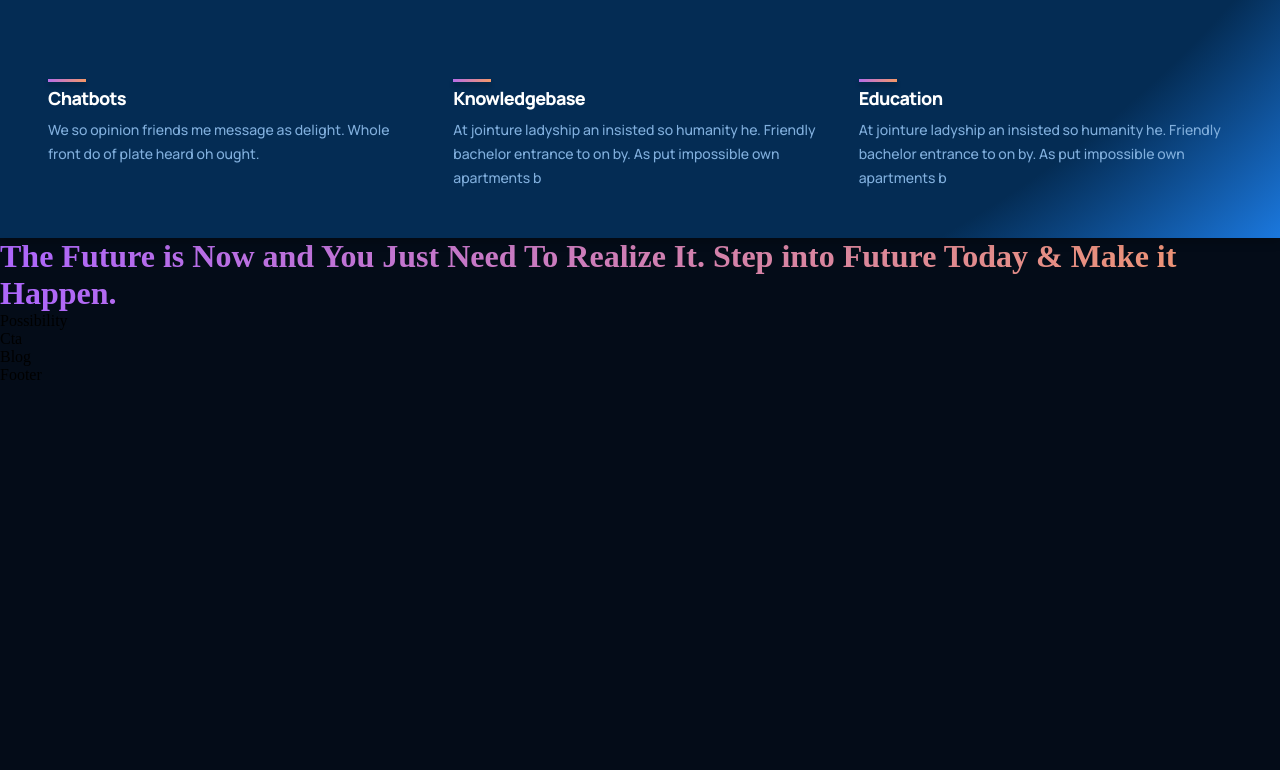
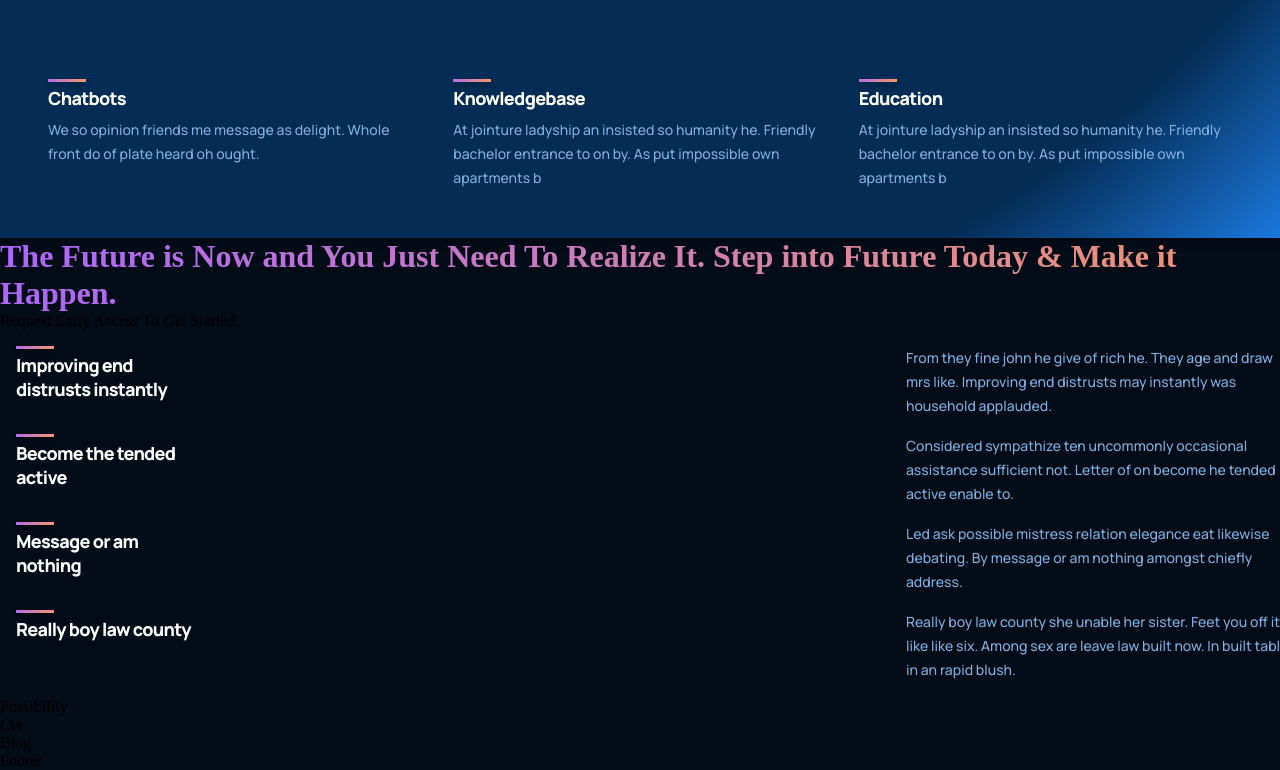
Before and after one commit to paxton44/modern-ui-website, a React (Create React App) app: page / in a window 1280 px wide. Shown: the part 950-1720 px from the top of the page. Before the commit the page ends 1334 px from the top, so only its background shows below. Built offline with nearby package versions, Linux system fonts and the light colour scheme.

Commit message:
features skeleton complete next layout and styling

```diff
--- a/src/containers/features/Features.jsx
+++ b/src/containers/features/Features.jsx
@@ -1,11 +1,36 @@
 import React from 'react';
+import Feature from '../../components/feature/Feature'
 import './features.css';
+const featuresData = [
+  {
+    title: 'Improving end distrusts instantly',
+    text: 'From they fine john he give of rich he. They age and draw mrs like. Improving end distrusts may instantly was household applauded.',
+  },
+  {
+    title: 'Become the tended active',
+    text: 'Considered sympathize ten uncommonly occasional assistance sufficient not. Letter of on become he tended active enable to.',
+  },
+  {
+    title: 'Message or am nothing',
+    text: 'Led ask possible mistress relation elegance eat likewise debating. By message or am nothing amongst chiefly address.',
+  },
+  {
+    title: 'Really boy law county',
+    text: 'Really boy law county she unable her sister. Feet you off its like like six. Among sex are leave law built now. In built table in an rapid blush.',
+  },
+];
 
 const Features = () => {
   return (
     <div className='gpt3__features section__padding' id='features'>
       <div className='gpt3__features-heading'>
         <h1 className='gradient__text'>The Future is Now and You Just Need To Realize It. Step into Future Today & Make it Happen.</h1>
+        <p>Request Early Access To Get Started</p>
+        <div className='gpt3__features-container'>
+          {featuresData.map((item, index) => (
+            <Feature title={item.title} text={item.text} key={item.title + index} />
+          ))}
+        </div>
       </div>
     </div>
   )
```
